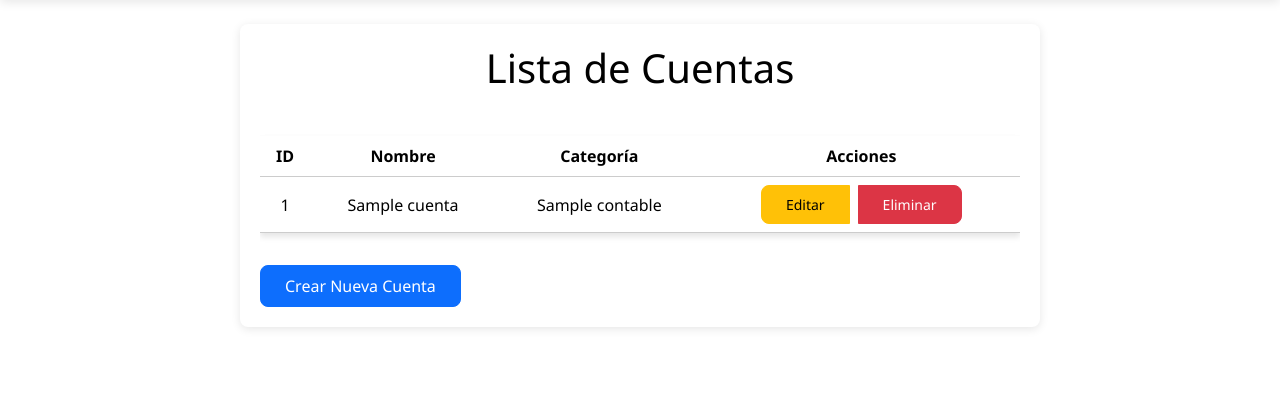
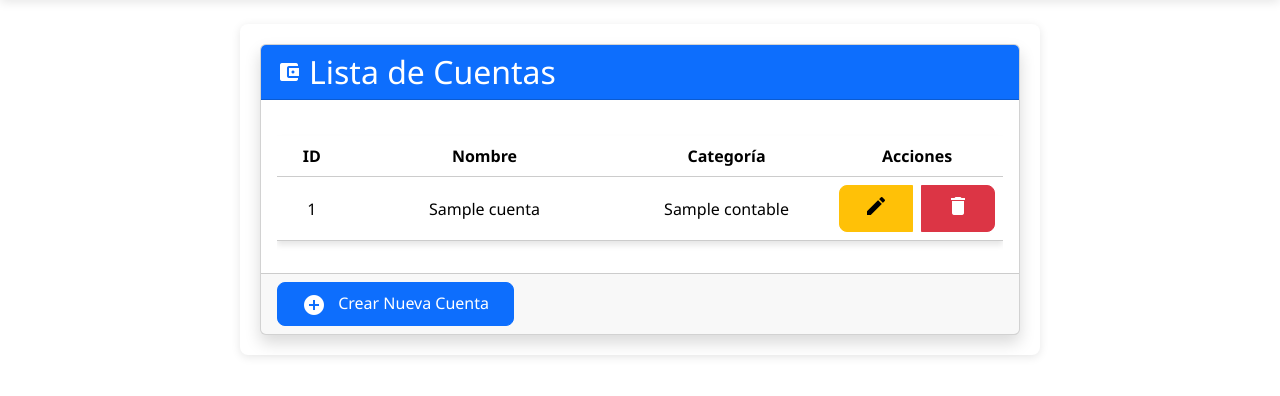
Before and after one commit to Ml1302/PC2_SGF, a Django app: page /cuentas/ in a window 1280 px wide. Shown: the part 84-480 px from the top of the page. Run offline with Django 5.2, Linux system fonts and the light colour scheme; tables that the repository leaves empty hold one stand-in row (values such as "Sample post").

Commit message:
Avance parcial

```diff
--- a/registros/models.py
+++ b/registros/models.py
@@ -1,4 +1,12 @@
 from django.db import models
+
+CATEGORIAS = [
+    ('ACTIVO', 'Activo'),
+    ('PASIVO', 'Pasivo'),
+    ('PATRIMONIO', 'Patrimonio'),  # Cambiado de 'CAPITAL CONTABLE DEL PROPIETARIO'
+    ('INGRESOS', 'Ingresos'),
+    ('COSTOS_GASTOS', 'Costos/Gastos'),  # Cambiado de 'GASTOS'
+]
 
 class Categoria_ecuacion_contable(models.Model):
     id_categoria = models.AutoField(primary_key=True)  # AutoField para un ID autoincremental
--- a/registros/templates/listar_cuentas.html
+++ b/registros/templates/listar_cuentas.html
@@ -3,47 +3,67 @@
 
 {% block content %}
 <div class="container mt-4">
-    <h1 class="mb-4">Lista de Cuentas</h1>
-
+    <div class="card shadow">
+        <div class="card-header bg-primary text-white d-flex align-items-center">
+            <i class="material-icons me-2">account_balance_wallet</i>
+            <h2 class="card-title mb-0">Lista de Cuentas</h2>
+        </div>
+        <div class="card-body">
             {% if error %}
-    <div class="alert alert-danger">
+            <div class="alert alert-danger alert-dismissible fade show" role="alert">
+                <i class="material-icons align-middle me-2">error</i>
                 {{ error }}
+                <button type="button" class="btn-close" data-bs-dismiss="alert" aria-label="Close"></button>
             </div>
             {% endif %}
 
             <div class="table-responsive">
-        <table class="table table-hover">
-            <thead class="table">
+                <table class="table table-hover align-middle">
+                    <thead style="background-color: #f8f9fa;">
                         <tr>
-                    <th>ID</th>
-                    <th>Nombre</th>
-                    <th>Categoría</th>
-                    <th>Acciones</th>
+                            <th class="text-center" style="width: 10%">ID</th>
+                            <th style="width: 40%">Nombre</th>
+                            <th style="width: 30%">Categoría</th>
+                            <th class="text-center" style="width: 20%">Acciones</th>
                         </tr>
                     </thead>
                     <tbody>
                         {% for cuenta in cuentas %}
                         <tr>
-                    <td>{{ cuenta.id_cuenta }}</td>
+                            <td class="text-center">{{ cuenta.id_cuenta }}</td>
                             <td>{{ cuenta.nombre_cuenta }}</td>
                             <td>{{ cuenta.id_categoria.nombre_categoria }}</td>
-                    <td>
+                            <td class="text-center">
                                 <div class="btn-group">
                                     <a href="{% url 'registros:editar_cuenta' id_cuenta=cuenta.id_cuenta %}"
-                               class="btn btn-warning btn-sm">Editar</a>
+                                       class="btn btn-warning btn-sm">
+                                       <i class="material-icons">edit</i>
+                                    </a>
                                     <a href="{% url 'registros:eliminar_cuenta' id_cuenta=cuenta.id_cuenta %}"
-                               class="btn btn-danger btn-sm ms-2">Eliminar</a>
+                                       class="btn btn-danger btn-sm ms-2">
+                                       <i class="material-icons">delete</i>
+                                    </a>
                                 </div>
                             </td>
                         </tr>
                         {% empty %}
                         <tr>
-                    <td colspan="4" class="text-center">No hay cuentas registradas.</td>
+                            <td colspan="4" class="text-center py-4">
+                                <i class="material-icons text-muted" style="font-size: 3rem;">inbox</i>
+                                <p class="text-muted mt-2">No hay cuentas registradas.</p>
+                            </td>
                         </tr>
                         {% endfor %}
                     </tbody>
                 </table>
             </div>
-    <a href="{% url 'registros:crear_cuenta' %}" class="btn btn-primary mt-3">Crear Nueva Cuenta</a>
+        </div>
+        <div class="card-footer">
+            <a href="{% url 'registros:crear_cuenta' %}" class="btn btn-primary">
+                <i class="material-icons align-middle me-2">add_circle</i>
+                Crear Nueva Cuenta
+            </a>
+        </div>
+    </div>
 </div>
 {% endblock %}
```
Also changed, not shown: registros/migrations/update_categorias.py (added, +22 -0 lines), registros/templates/crear_cuenta.html (+27 -7 lines), registros/templates/ingresar_transaccion.html (+27 -7 lines). Lines whose indentation alone changed are shown as unchanged.
